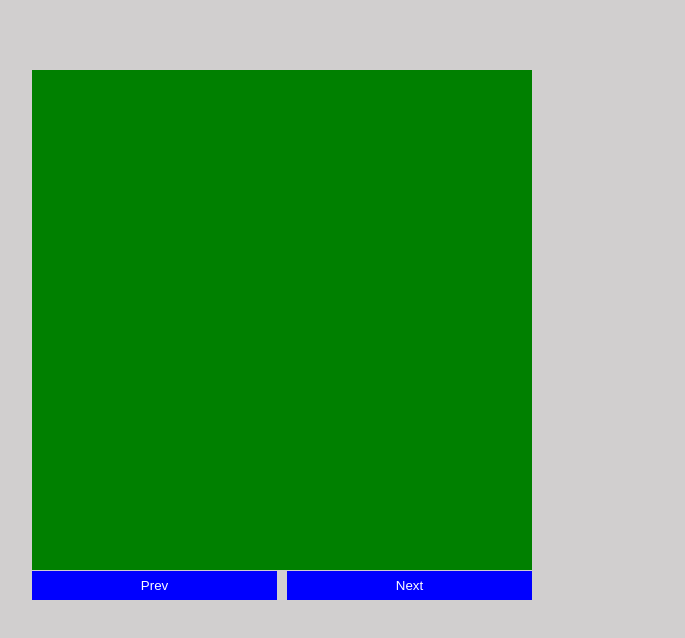
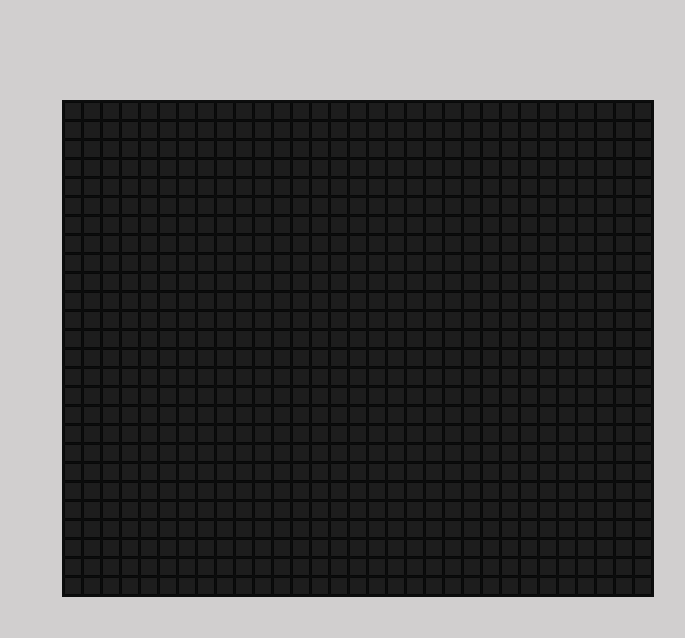
Before and after one commit to Biven160690/big_practice, a Next.js app: page / in a window 1280 px wide. Shown: the top 638 px of the page, without its empty margins (38-723 px from the left). Built offline with nearby package versions, Linux system fonts and the light colour scheme.

Commit message:
added HoverBoard

```diff
--- /dev/null
+++ b/src/app/components/50_projects/hoverBoard/index.tsx
@@ -0,0 +1,55 @@
+import React from 'react';
+
+import { Container, Square } from './styles';
+
+const mocks = new Array(806).fill(0);
+
+const getRandomNumber = (min: number, max: number) => {
+    return Math.floor(Math.random() * (max - min + 1)) + min;
+};
+
+const colors = [
+    'red',
+    'green',
+    'blue',
+    'yellow',
+    'orange',
+    'purple',
+    'pink',
+    'brown',
+    'cyan',
+    'magenta',
+    'teal',
+    'lime',
+    'indigo',
+    'violet',
+    'maroon',
+    'olive',
+    'navy',
+    'gray',
+    'silver',
+    'black',
+    'darkred',
+    'darkgreen',
+    'darkblue',
+    'darkyellow',
+    'darkorange',
+    'darkpurple',
+    'darkpink',
+    'darkbrown',
+    'darkcyan',
+    'darkmagenta',
+];
+
+export const HoverBoard = () => {
+    return (
+        <Container>
+            {mocks.map((_, index) => (
+                <Square
+                    key={index}
+                    $color={`${colors.at(getRandomNumber(0, colors.length))}`}
+                />
+            ))}
+        </Container>
+    );
+};
--- /dev/null
+++ b/src/app/components/50_projects/hoverBoard/styles.ts
@@ -0,0 +1,27 @@
+import styled from 'styled-components';
+
+export const Container = styled.div`
+    background-color: rgb(13, 14, 14);
+    display: flex;
+    justify-content: start;
+    align-items: start;
+    flex-wrap: wrap;
+    gap: 3px;
+    width: 586px;
+    padding: 3px;
+`;
+
+export const Square = styled.div<{ $color: string }>`
+    width: 16px;
+    height: 16px;
+    background-color: #1d1d1d;
+    box-shadow: rgb(0, 0, 0) 0px 0px 2px;
+    cursor: pointer;
+    transition: background-color 3.8s ease, box-shadow 3.8s ease;
+
+    &:hover {
+        background-color: ${({ $color }) => $color};
+        box-shadow: ${({ $color }) => `0 0 2px ${$color}, 0 0 10px ${$color}`};
+        transition-duration: 0s;
+    }
+`;
--- a/src/app/page.module.scss
+++ b/src/app/page.module.scss
@@ -167,6 +167,7 @@
 .textEffect,
 .passwordGenerator,
 .goodCheapFast,
-.animatedCountdown {
+.animatedCountdown,
+.hoverBoard {
   margin: 30px;
 }
--- a/src/app/page.tsx
+++ b/src/app/page.tsx
@@ -35,6 +35,7 @@ import { GoodCheapFast } from './components/50_projects/goodCheapFast';
 import { NotesApp } from './components/50_projects/notesApp';
 import { AnimatedCountdown } from './components/50_projects/animatedCountdown';
 import { ImageCarousel } from './components/50_projects/imageCarousel';
+import { HoverBoard } from './components/50_projects/hoverBoard';
 
 export default function App() {
     return (
@@ -136,8 +137,11 @@ export default function App() {
                 <div className={styles.animatedCountdown}>
                     <AnimatedCountdown />
                 </div> */}
-                <div className={styles.imageCarousel}>
+                {/* <div className={styles.imageCarousel}>
                     <ImageCarousel />
+                </div> */}
+                <div className={styles.hoverBoard}>
+                    <HoverBoard />
                 </div>
             </div>
         </div>
```
